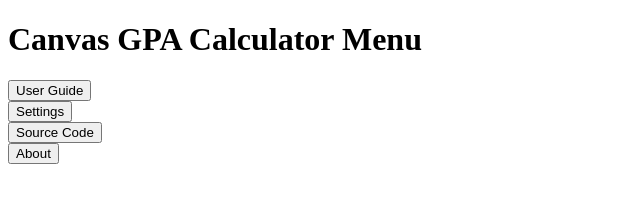
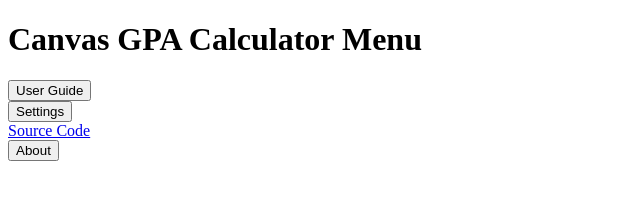
Before and after one commit to gavin-ho1/canvas-gpa-calculator, a browser extension: page menu.html in a window 1280 px wide. Shown: the whole page, without its empty margins (0-640 px from the left). Drawn offline with Linux system fonts and the light colour scheme.

Commit message:
Update menu.html

```diff
--- a/menu.html
+++ b/menu.html
@@ -12,7 +12,7 @@
         <button>Settings</button>
     </div>
     <div>
-        <button onclick="location.href = 'https://github.com/gavin-ho1/canvas-gpa-calculator';">Source Code</button>
+        <a href="https://github.com/gavin-ho1/canvas-gpa-calculator">Source Code</a>
     </div>
     <div>
         <button>About</button>
```
